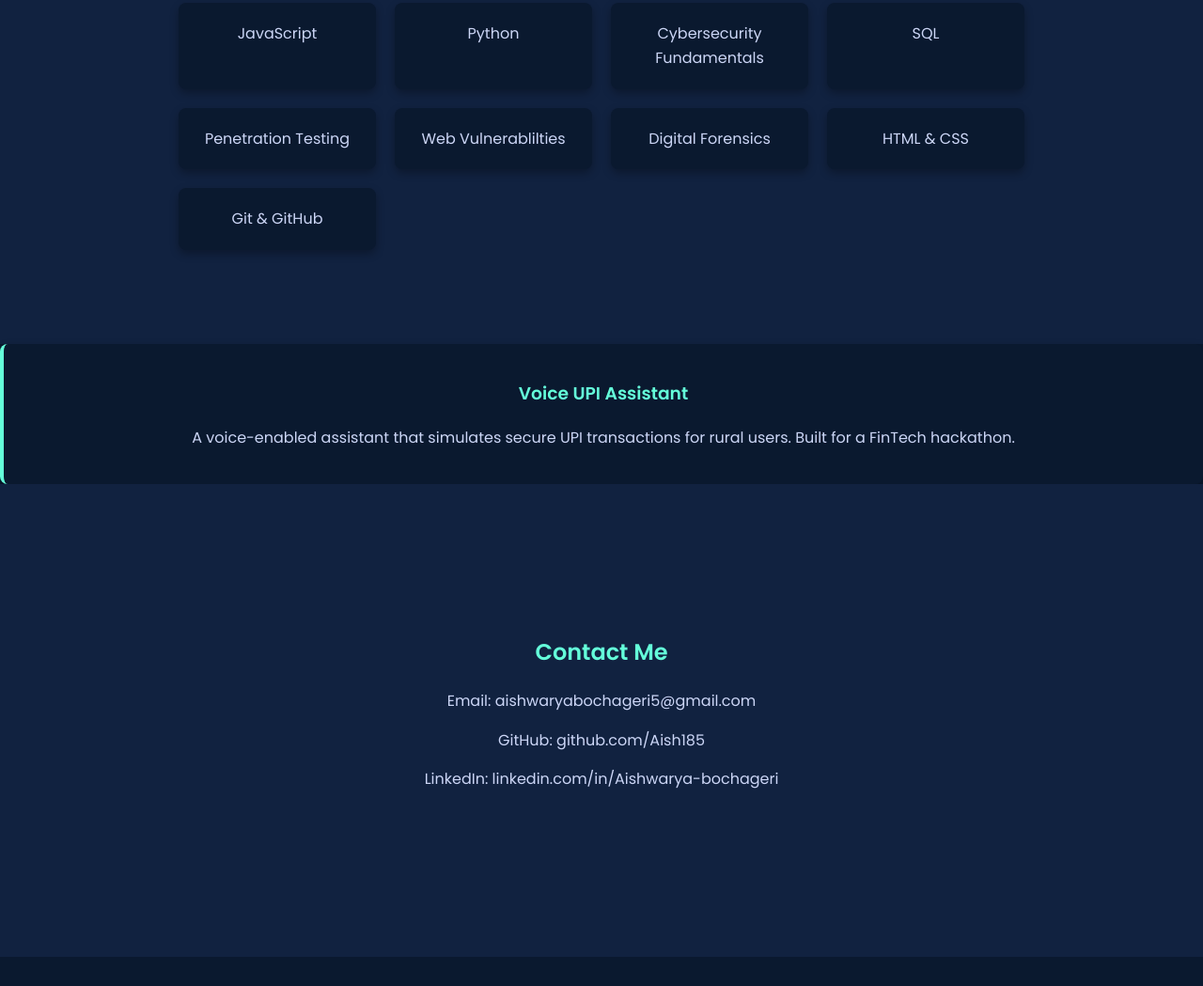
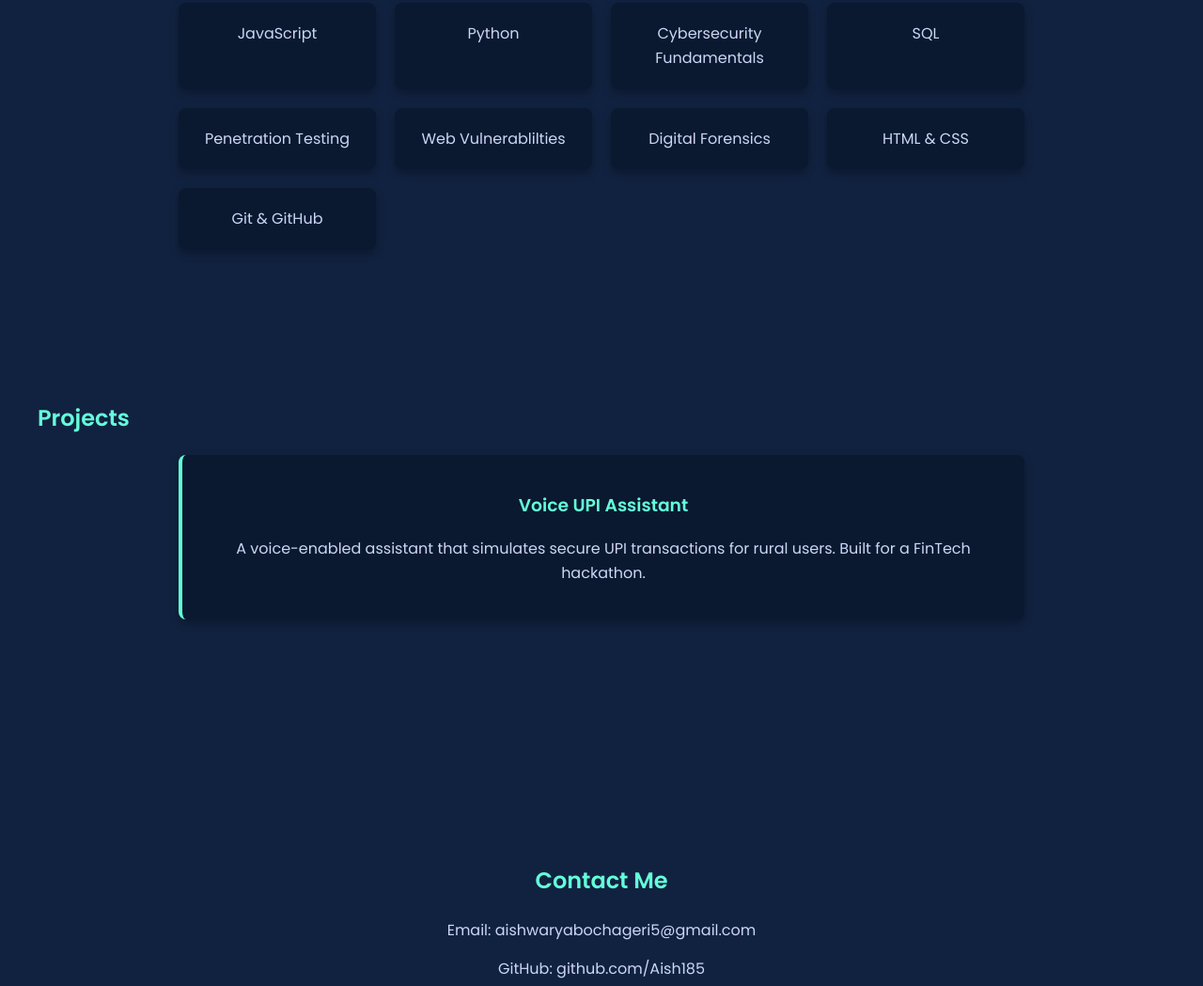
Before and after one commit to Aish185/Portfolio, a plain HTML site: page index.html in a window 1280 px wide. Shown: the part 1000-2049 px from the top of the page at 94% size. Drawn offline with Linux system fonts and the light colour scheme.

Commit message:
index.html

```diff
--- a/index.html
+++ b/index.html
@@ -42,7 +42,9 @@
       <div class="skill-card">HTML & CSS</div>
       <div class="skill-card">Git & GitHub</div>
     </div>
-  </section>
+  <section class="projects" id="projects">
+    <h2>Projects</h2>
+    <div class="project-grid">
       <div class="project-card">
         <h3>Voice UPI Assistant</h3>
         <p>A voice-enabled assistant that simulates secure UPI transactions for rural users. Built for a FinTech hackathon.</p>
```
